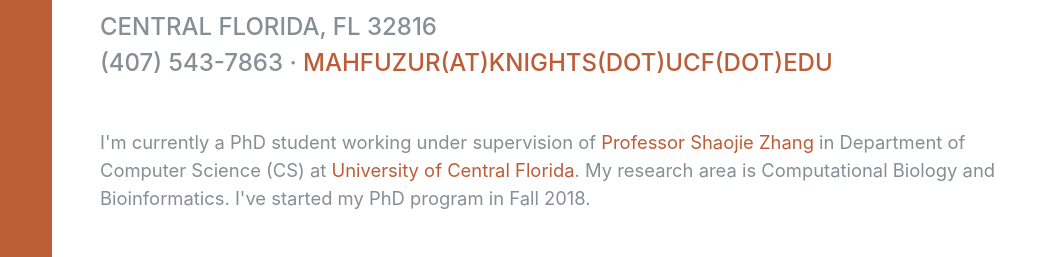
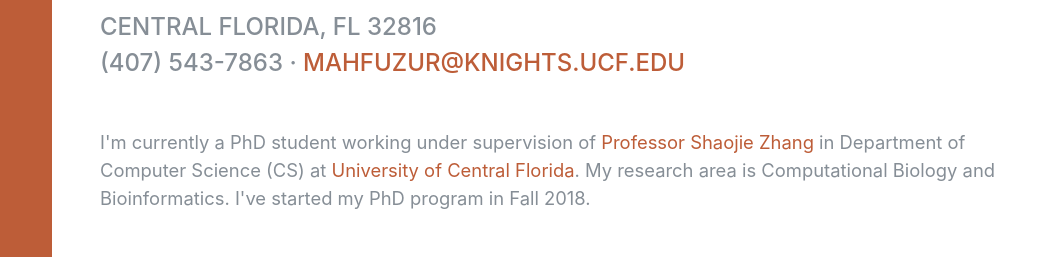
Before and after one commit to mahfuzsustbd/mahfuzsustbd.github.io, a website: page index.html in a window 1280 px wide. Shown: the part 264-521 px from the top of the page, 220-1280 px from the left. Drawn offline with Linux system fonts and the light colour scheme; files whose address does not match are found by name; a web font is replaced by a local one.

Commit message:
Update index.html

```diff
--- a/index.html
+++ b/index.html
@@ -81,7 +81,7 @@
             <span class="text-primary">Rahaman</span>
           </h1>
           <div class="subheading mb-5">PhD Student · Department of Computer Science · University of Central Florida, FL 32816<br />(407) 543-7863 ·
-            <a href="mailto:mahfuzur@knights.ucf.edu">mahfuzur(at)knights(dot)ucf(dot)edu</a>
+            <a href="mailto:mahfuzur@knights.ucf.edu">mahfuzur@knights.ucf.edu</a>
           </div>
           <p class="lead mb-5">I'm currently a PhD student working under supervision of <a href="http://www.cs.ucf.edu/~shzhang/" target="blank">Professor Shaojie Zhang</a> in Department of Computer Science (CS) at <a href="https://www.ucf.edu/" target="blank">University of Central Florida</a>. My research area is Computational Biology and Bioinformatics. I've started my PhD program in Fall 2018. </p>
           <p class="lead mb-5">I got my Bachelor degree in Computer Science and Engineering (CSE) from <a href="https://www.sust.edu/" target="blank">Shahjalal University of Science and Technology</a>, Bangladesh. I'm experienced of working as a Software Engineer in a reputed software company for three years. I also worked as a faculty member in a public university of Bangladesh.</p>
```
